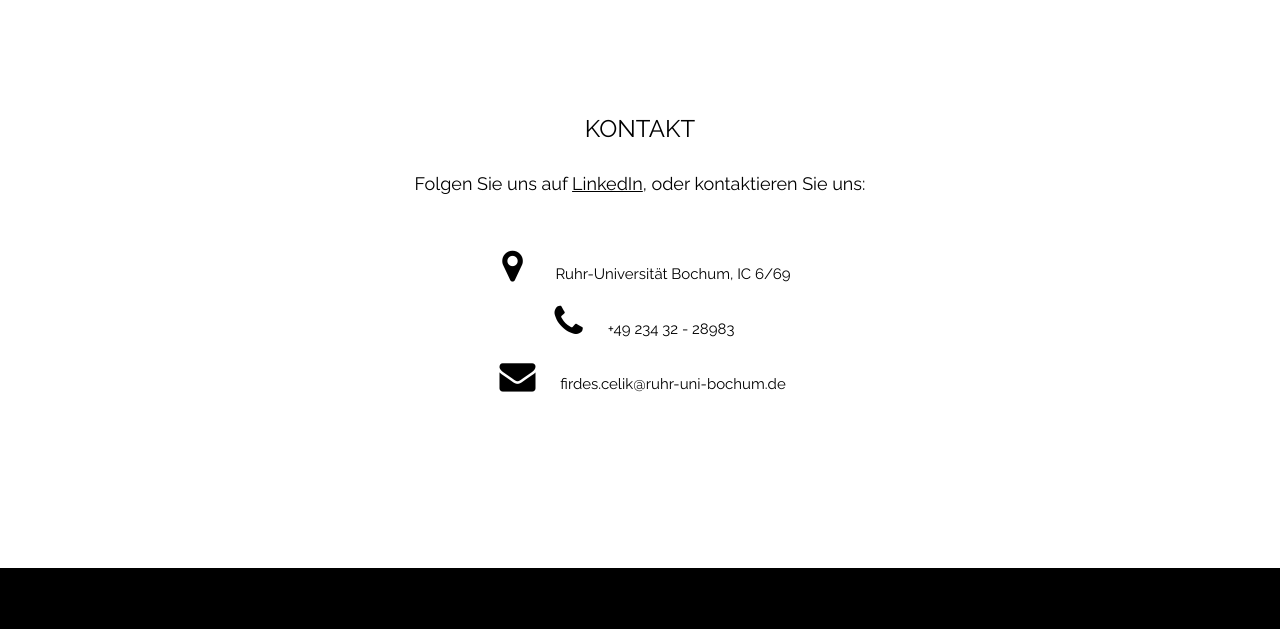
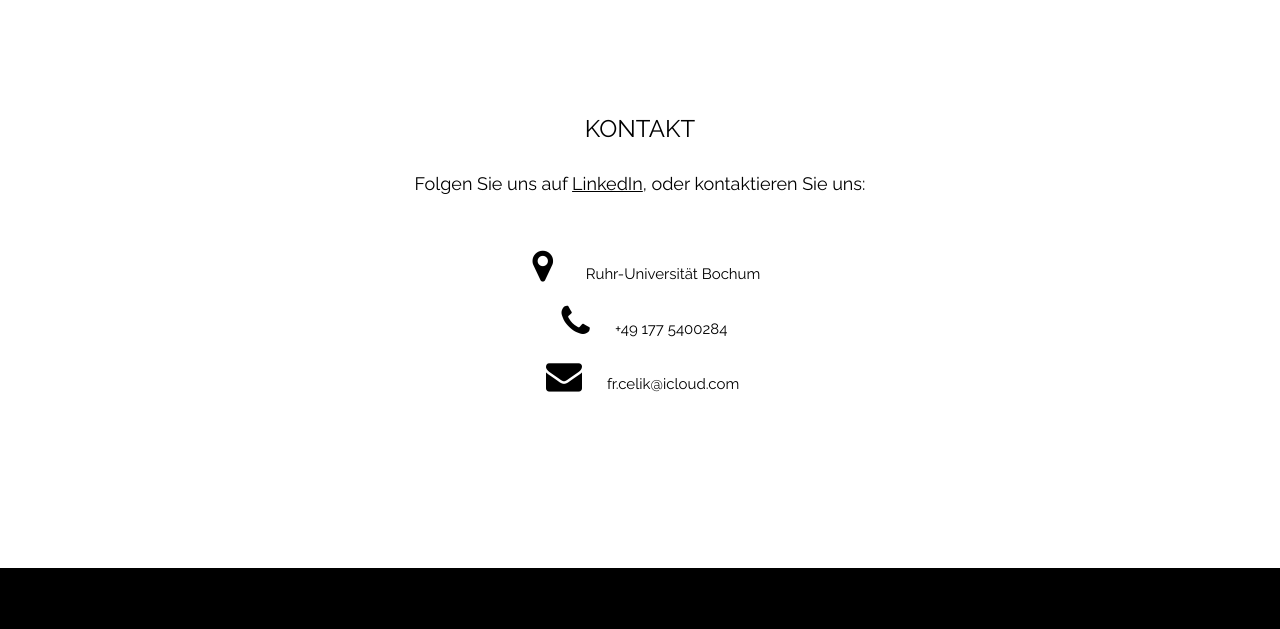
Before and after one commit to InStandDigital/instanddigital.github.io, a plain HTML site: page index.html in a window 1280 px wide. Shown: the part 5200-5829 px from the top of the page. Drawn offline with nearby package versions, Linux system fonts and the light colour scheme.

Commit message:
Update index.html

```diff
--- a/index.html
+++ b/index.html
@@ -190,17 +190,17 @@ body, html {
             <img class="w3-circle w3-image" src="/img/firdes.jpg" alt="Firdes" style="height:100%">
           </div>
           <div class="w3-col m8" style="padding: 16px;">
-            <h3>Firdes Celik</h3>
+            <h3>Firdes Rona Celik</h3>
             <p class="w3-opacity">KI-Entwicklerin</p>
-            <p>Firdes Celik hat Mathematik und Anglistik im Bachelor studiert und anschließend einen Master in Computational Engineering abgeschlossen. Während ihres Studiums arbeitete sie als Werkstudentin in einem Softwareunternehmen an der Entwicklung diverser KI-basierter Softwarelösungen. Dort kam sie erstmals mit KI in Berührung. Seitdem begeistert sie sich für den Einsatz von KI zur Lösung komplexer realer Probleme. Sie promoviert derzeit und forscht an der KI-basierten Automatisierung der Schadensdokumentation an der Ruhr-Universität Bochum.</p>
-            <p><button class="w3-button w3-light-grey w3-block" onclick="window.location.href='mailto:firdes.celik@ruhr-uni-bochum.de'"><i class="fa fa-envelope"></i> Kontakt</button></p>
+            <p>Firdes Rona Celik hat Mathematik und Anglistik im Bachelor studiert und anschließend einen Master in Computational Engineering abgeschlossen. Während ihres Studiums arbeitete sie als Werkstudentin in einem Softwareunternehmen an der Entwicklung diverser KI-basierter Softwarelösungen. Dort kam sie erstmals mit KI in Berührung. Seitdem begeistert sie sich für den Einsatz von KI zur Lösung komplexer realer Probleme. Sie promoviert derzeit und forscht an der KI-basierten Automatisierung der Schadensdokumentation an der Ruhr-Universität Bochum.</p>
+            <p><button class="w3-button w3-light-grey w3-block" onclick="window.location.href='mailto:fr.celik@icloud.com'"><i class="fa fa-envelope"></i> Kontakt</button></p>
           </div>
         </div>
       </div>
     </div>
   </div>
   <p class="w3-center w3-large">Wir suchen nach weiteren Experten!</p>
-  <p><button class="w3-button w3-light-grey w3-block" onclick="window.location.href='mailto:firdes.celik@ruhr-uni-bochum.de'"><i class="fa fa-envelope"></i> Kontaktieren Sie uns!</button></p>
+  <p><button class="w3-button w3-light-grey w3-block" onclick="window.location.href='mailto:fr.celik@icloud.com'"><i class="fa fa-envelope"></i> Kontaktieren Sie uns!</button></p>
 </div>
 
 <!-- Ünterstützt durch... -->
@@ -294,9 +294,9 @@ Wir schätzen die Unterstützung von Prof. Dr.-Ing. Martin Mertens, dessen Exper
   <h3 class="w3-center">KONTAKT</h3>
   <p class="w3-center w3-large">Folgen Sie uns auf <a href="https://www.linkedin.com/company/instand-digital/">LinkedIn</a>, oder kontaktieren Sie uns:</p>
   <div style="margin-top:48px; text-align: center;">
-    <p><i class="fa fa-map-marker fa-fw w3-xxlarge w3-margin-right"></i> Ruhr-Universität Bochum, IC 6/69</p>
-    <p><i class="fa fa-phone fa-fw w3-xxlarge w3-margin-right"></i>+49 234 32 - 28983</p>
-    <p><i class="fa fa-envelope fa-fw w3-xxlarge w3-margin-right"> </i> firdes.celik@ruhr-uni-bochum.de</p>
+    <p><i class="fa fa-map-marker fa-fw w3-xxlarge w3-margin-right"></i> Ruhr-Universität Bochum</p>
+    <p><i class="fa fa-phone fa-fw w3-xxlarge w3-margin-right"></i>+49 177 5400284</p>
+    <p><i class="fa fa-envelope fa-fw w3-xxlarge w3-margin-right"> </i> fr.celik@icloud.com</p>
     <br>
     <!-- Image of location/map -->
     <!-- <img src="/w3images/map.jpg" class="w3-image w3-greyscale" style="width:100%;margin-top:48px"> -->
@@ -318,8 +318,8 @@ Wir schätzen die Unterstützung von Prof. Dr.-Ing. Martin Mertens, dessen Exper
 
 <div class="w3-padding-large w3-left-align">
   <p><strong>Impressum</strong></p>
-  <p>Anbieter:<br />Firdes Celik<br />Universitätsstraße 150<br />44801 Bochum</p>
-  <p>Kontakt:<br />Telefon: +49 234 32 - 28983<br />E-Mail:  firdes.celik@ruhr-uni-bochum.de<br />Website: <a href="https://instanddigital.de">instanddigital.de</a></p>
+  <p>Anbieter:<br />Firdes Rona Celik<br />Universitätsstraße 150<br />44801 Bochum</p>
+  <p>Kontakt:<br />Telefon: +49 177 5400284<br />E-Mail:  fr.celik@icloud.com</p>
 </div>
 </footer>
 
```
